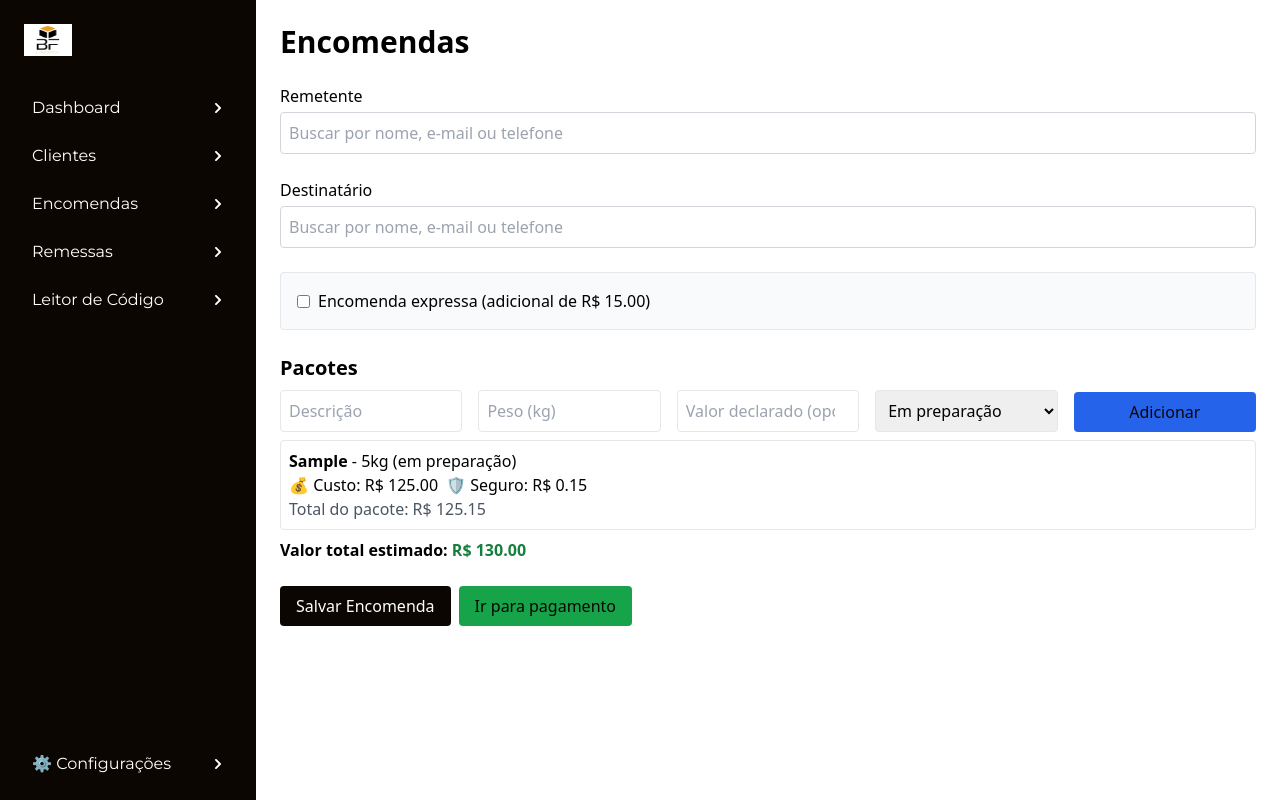
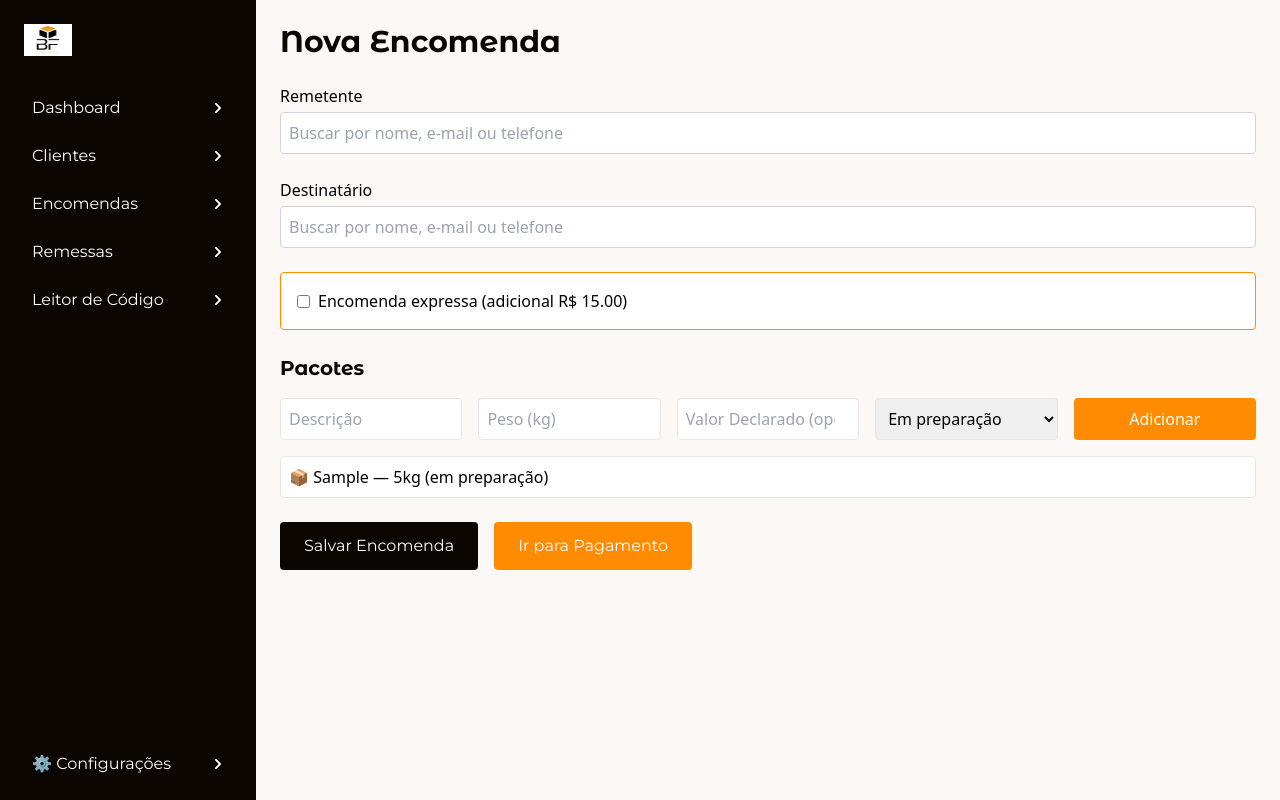
Before and after one commit to blackflightlogistics/blackflight-front, a React (Vite) app: page /admin/encomendas/nova in a window 1280 px wide. Both pictures are taken after typing "Sample", "5", "5" into the empty fields and a click on the button "Adicionar". Built offline with nearby package versions, Linux system fonts and the light colour scheme.

Commit message:
ajuste tela de nova encomenda

```diff
--- a/src/pages/admin/NovaEncomenda.tsx
+++ b/src/pages/admin/NovaEncomenda.tsx
@@ -1,11 +1,10 @@
+// src/pages/admin/NovaEncomenda.tsx
 import { useEffect, useState } from "react";
+import { useNavigate } from "react-router-dom";
 import Sidebar from "../../components/admin/Sidebar";
 import { clienteService, Cliente } from "../../services/clienteService";
 import { remessaService } from "../../services/remessaService";
 import { configService } from "../../services/configService";
-import { useNavigate } from "react-router-dom";
-import dayjs from "dayjs";
-
 import {
   encomendaService,
   Pacote,
@@ -15,6 +14,7 @@ import ClienteForm, {
   ClienteFormData,
 } from "../../components/admin/ClienteForm";
 import ClienteSelect from "../../components/admin/ClienteSelect";
+import dayjs from "dayjs";
 
 function converterEnderecoParaCampos(endereco: string): ClienteFormData {
   const match = endereco.match(/^(.*), (.*) - (.*), (.*) - (.*), (.*)$/);
@@ -31,7 +31,6 @@ function converterEnderecoParaCampos(endereco: string): ClienteFormData {
       cep: "",
     };
   }
-
   return {
     nome: "",
     telefone: "",
@@ -44,27 +43,14 @@ function converterEnderecoParaCampos(endereco: string): ClienteFormData {
     cep: match[6],
   };
 }
+
 function NovaEncomenda() {
   const navigate = useNavigate();
-  const [adicionalExpresso, setAdicionalExpresso] = useState<number>(0);
-
-  const [encomendaExpressa, setEncomendaExpressa] = useState(false);
-  const [dataEnvioExpressa, setDataEnvioExpressa] = useState("");
-  const [precoPorQuilo, setPrecoPorQuilo] = useState<number>(0);
   const [clientes, setClientes] = useState<Cliente[]>([]);
   const [sidebarAberta, setSidebarAberta] = useState(false);
 
-  const [remetenteId, setRemetenteId] = useState<number | undefined>(undefined);
-  const [destinatarioId, setDestinatarioId] = useState<number | undefined>(
-    undefined
-  );
-  const [editandoRemetente, setEditandoRemetente] = useState(false);
-  const [editandoDestinatario, setEditandoDestinatario] = useState(false);
-  const [showRemetenteForm, setShowRemetenteForm] = useState(false);
-  const [showDestinatarioForm, setShowDestinatarioForm] = useState(false);
-  const [valorDeclaradoPacote, setValorDeclaradoPacote] = useState("");
-  const [taxaSeguro, setTaxaSeguro] = useState<number>(0);
-
+  const [remetenteId, setRemetenteId] = useState<number>();
+  const [destinatarioId, setDestinatarioId] = useState<number>();
   const [endereco, setEndereco] = useState({
     rua: "",
     numero: "",
@@ -77,12 +63,21 @@ function NovaEncomenda() {
   const [pacotes, setPacotes] = useState<Pacote[]>([]);
   const [descricaoPacote, setDescricaoPacote] = useState("");
   const [pesoPacote, setPesoPacote] = useState("");
+  const [valorDeclaradoPacote, setValorDeclaradoPacote] = useState("");
   const [statusPacote, setStatusPacote] =
     useState<PacoteStatus>("em preparação");
 
+  const [encomendaExpressa, setEncomendaExpressa] = useState(false);
+  const [dataEnvioExpressa, setDataEnvioExpressa] = useState("");
+  const [precoPorQuilo, setPrecoPorQuilo] = useState<number>(0);
+  const [taxaSeguro, setTaxaSeguro] = useState<number>(0);
+  const [adicionalExpresso, setAdicionalExpresso] = useState<number>(0);
+
+  const [showRemetenteForm, setShowRemetenteForm] = useState(false);
+  const [showDestinatarioForm, setShowDestinatarioForm] = useState(false);
+
   useEffect(() => {
     clienteService.listar().then(setClientes);
-
     configService.carregar().then((conf) => {
       setPrecoPorQuilo(conf.precoPorQuilo);
       setTaxaSeguro(conf.taxaPorSeguro);
@@ -92,7 +87,6 @@ function NovaEncomenda() {
 
   const adicionarPacote = () => {
     if (!descricaoPacote || !pesoPacote) return;
-
     const peso = parseFloat(pesoPacote);
     const declarado = valorDeclaradoPacote
       ? parseFloat(valorDeclaradoPacote)
@@ -110,21 +104,16 @@ function NovaEncomenda() {
       valorDeclarado: declarado,
       valorTotal,
     };
-
     setPacotes([...pacotes, novo]);
     setDescricaoPacote("");
     setPesoPacote("");
+    setValorDeclaradoPacote("");
     setStatusPacote("em preparação");
-    setValorDeclaradoPacote("");
   };
 
   const salvarEncomenda = async () => {
     if (!remetenteId || !destinatarioId || pacotes.length === 0) return;
-
-    const valorPacotes = pacotes.reduce(
-      (soma, p) => soma + (p.valorTotal || 0),
-      0
-    );
+    const valorPacotes = pacotes.reduce((s, p) => s + (p.valorTotal || 0), 0);
     const valorTotal = encomendaExpressa
       ? valorPacotes + adicionalExpresso
       : valorPacotes;
@@ -140,48 +129,12 @@ function NovaEncomenda() {
       dataEnvio: encomendaExpressa ? dataEnvioExpressa : undefined,
     });
 
-    // Agrupar em remessa automaticamente
-    await remessaService.adicionarEncomendaOuCriar(nova, endereco.cidade); // ou endereço.estado ou país fixo se tiver
-
-    setRemetenteId(undefined);
-    setDestinatarioId(undefined);
-    setEndereco({
-      rua: "",
-      numero: "",
-      bairro: "",
-      cidade: "",
-      estado: "",
-      cep: "",
-    });
-    setPacotes([]);
+    await remessaService.adicionarEncomendaOuCriar(nova, endereco.cidade);
+    navigate("/admin/encomendas");
   };
 
-  const salvarNovoCliente = async (
-    form: ClienteFormData,
-    tipo: "remetente" | "destinatario"
-  ) => {
-    const endereco = `${form.rua}, ${form.numero} - ${form.bairro}, ${form.cidade} - ${form.estado}, ${form.cep}`;
-    const novo = await clienteService.adicionar({
-      nome: form.nome,
-      telefone: form.telefone,
-      email: form.email,
-      endereco,
-    });
-    await clienteService.listar().then(setClientes);
-    if (tipo === "remetente") {
-      setRemetenteId(novo.id);
-      setShowRemetenteForm(false);
-    } else {
-      setDestinatarioId(novo.id);
-      setShowDestinatarioForm(false);
-    }
-  };
-
-  const remetenteSelecionado = clientes.find((c) => c.id === remetenteId);
-  const destinatarioSelecionado = clientes.find((c) => c.id === destinatarioId);
-
   return (
-    <div className="flex">
+    <div className="h-screen flex overflow-hidden">
       <button
         className="md:hidden fixed top-4 left-4 z-50 bg-black text-white px-4 py-2 rounded"
         onClick={() => setSidebarAberta(true)}
@@ -194,11 +147,13 @@ function NovaEncomenda() {
         onFechar={() => setSidebarAberta(false)}
       />
 
-      <main className="flex-1 p-6 space-y-6">
-        <h1 className="text-2xl font-bold">Encomendas</h1>
+      <main className="flex-1 overflow-y-auto bg-[#fcf8f5] p-6 space-y-6">
+        <h1 className="pt-10 md:pt-0 text-2xl font-bold font-primary text-black">
+          Nova Encomenda
+        </h1>
 
         {/* Remetente */}
-        <div>
+        <div className="space-y-2">
           <ClienteSelect
             label="Remetente"
             clientes={clientes}
@@ -206,134 +161,74 @@ function NovaEncomenda() {
             onSelect={setRemetenteId}
             onCadastrarNovo={() => {
               setShowRemetenteForm(true);
-              setShowDestinatarioForm(false);
             }}
           />
-          {remetenteId && (
-            <button
-              onClick={() => {
-                setEditandoRemetente(true);
-                setShowRemetenteForm(false);
-              }}
-              className="text-sm text-blue-600 mt-1 hover:underline"
-            >
-              Ver endereço
-            </button>
-          )}
           {showRemetenteForm && (
             <ClienteForm
-              onSubmit={(form) => salvarNovoCliente(form, "remetente")}
-              onCancel={() => setShowRemetenteForm(false)}
-            />
-          )}
-          {editandoRemetente && remetenteSelecionado && (
-            <ClienteForm
-              initialData={{
-                ...converterEnderecoParaCampos(remetenteSelecionado.endereco),
-                nome: remetenteSelecionado.nome,
-                telefone: remetenteSelecionado.telefone,
-                email: remetenteSelecionado.email,
-              }}
               onSubmit={async (form) => {
-                const endereco = `${form.rua}, ${form.numero} - ${form.bairro}, ${form.cidade} - ${form.estado}, ${form.cep}`;
-                await clienteService.atualizar(remetenteId!, {
+                const enderecoStr = `${form.rua}, ${form.numero} - ${form.bairro}, ${form.cidade} - ${form.estado}, ${form.cep}`;
+                const novo = await clienteService.adicionar({
                   nome: form.nome,
                   telefone: form.telefone,
                   email: form.email,
-                  endereco,
+                  endereco: enderecoStr,
                 });
-                await clienteService.listar().then(setClientes);
-                setEditandoRemetente(false);
+                setClientes(await clienteService.listar());
+                setRemetenteId(novo.id);
+                setShowRemetenteForm(false);
               }}
-              onCancel={() => setEditandoRemetente(false)}
+              onCancel={() => setShowRemetenteForm(false)}
             />
           )}
         </div>
 
         {/* Destinatário */}
-        <div>
+        <div className="space-y-2">
           <ClienteSelect
             label="Destinatário"
             clientes={clientes}
             selectedId={destinatarioId}
             onSelect={(id) => {
               setDestinatarioId(id);
-              const selecionado = clientes.find((c) => c.id === id);
-              if (selecionado) {
-                setEndereco(converterEnderecoParaCampos(selecionado.endereco));
+              const cliente = clientes.find((c) => c.id === id);
+              if (cliente) {
+                setEndereco(converterEnderecoParaCampos(cliente.endereco));
               }
             }}
             onCadastrarNovo={() => {
               setShowDestinatarioForm(true);
-              setShowRemetenteForm(false);
             }}
           />
-          {destinatarioId && (
-            <button
-              onClick={() => {
-                setEditandoDestinatario(true);
-                setShowDestinatarioForm(false);
-              }}
-              className="text-sm text-blue-600 mt-1 hover:underline"
-            >
-              Ver endereço
-            </button>
-          )}
           {showDestinatarioForm && (
             <ClienteForm
-              onSubmit={(form) => salvarNovoCliente(form, "destinatario")}
-              onCancel={() => setShowDestinatarioForm(false)}
-            />
-          )}
-          {editandoDestinatario && destinatarioSelecionado && (
-            <ClienteForm
-              initialData={{
-                ...converterEnderecoParaCampos(
-                  destinatarioSelecionado.endereco
-                ),
-                nome: destinatarioSelecionado.nome,
-                telefone: destinatarioSelecionado.telefone,
-                email: destinatarioSelecionado.email,
-              }}
               onSubmit={async (form) => {
                 const enderecoStr = `${form.rua}, ${form.numero} - ${form.bairro}, ${form.cidade} - ${form.estado}, ${form.cep}`;
-                await clienteService.atualizar(destinatarioId!, {
+                const novo = await clienteService.adicionar({
                   nome: form.nome,
                   telefone: form.telefone,
                   email: form.email,
                   endereco: enderecoStr,
                 });
-                await clienteService.listar().then(setClientes);
-                setEndereco({
-                  rua: form.rua,
-                  numero: form.numero,
-                  bairro: form.bairro,
-                  cidade: form.cidade,
-                  estado: form.estado,
-                  cep: form.cep,
-                });
-                setEditandoDestinatario(false);
+                setClientes(await clienteService.listar());
+                setDestinatarioId(novo.id);
+                setShowDestinatarioForm(false);
               }}
-              onCancel={() => setEditandoDestinatario(false)}
+              onCancel={() => setShowDestinatarioForm(false)}
             />
           )}
         </div>
-        {/* Encomenda expressa */}
-        <div className="border rounded p-4 bg-gray-50 space-y-2">
-          <label className="flex items-center gap-2 font-medium">
+
+        {/* Encomenda Expressa */}
+        <div className="border border-orange rounded p-4 bg-white space-y-4">
+          <label className="flex items-center gap-2">
             <input
               type="checkbox"
               checked={encomendaExpressa}
               onChange={(e) => setEncomendaExpressa(e.target.checked)}
             />
-            Encomenda expressa (adicional de R$ {adicionalExpresso.toFixed(2)})
+            Encomenda expressa (adicional R$ {adicionalExpresso.toFixed(2)})
           </label>
-
           {encomendaExpressa && (
-            <div className="flex flex-col gap-1">
-              <label className="text-sm text-gray-600">
-                Data de envio desejada:
-              </label>
             <input
               type="date"
               value={dataEnvioExpressa}
@@ -341,33 +236,14 @@ function NovaEncomenda() {
               className="p-2 border rounded w-64"
               min={dayjs().format("YYYY-MM-DD")}
             />
-            </div>
           )}
         </div>
-        {/* Endereço de Entrega */}
-        {destinatarioId && (
-          <div className="grid md:grid-cols-2 gap-4">
-            {["rua", "numero", "bairro", "cidade", "estado", "cep"].map(
-              (campo) => (
-                <input
-                  key={campo}
-                  name={campo}
-                  placeholder={campo[0].toUpperCase() + campo.slice(1)}
-                  value={endereco[campo as keyof typeof endereco]}
-                  onChange={(e) =>
-                    setEndereco({ ...endereco, [campo]: e.target.value })
-                  }
-                  className="p-2 border rounded"
-                />
-              )
-            )}
-          </div>
-        )}
 
         {/* Pacotes */}
-        <div className="space-y-2">
-          <h2 className="text-lg font-semibold">Pacotes</h2>
-          <div className="grid md:grid-cols-5 gap-4 items-end">
+        <div className="space-y-4">
+          <h2 className="text-lg font-bold font-primary text-black">Pacotes</h2>
+
+          <div className="grid md:grid-cols-5 gap-4">
             <input
               placeholder="Descrição"
               className="p-2 border rounded"
@@ -382,7 +258,7 @@ function NovaEncomenda() {
               onChange={(e) => setPesoPacote(e.target.value)}
             />
             <input
-              placeholder="Valor declarado (opcional)"
+              placeholder="Valor Declarado (opcional)"
               type="number"
               className="p-2 border rounded"
               value={valorDeclaradoPacote}
@@ -401,69 +277,36 @@ function NovaEncomenda() {
             </select>
             <button
               onClick={adicionarPacote}
-              className="px-4 py-2 bg-blue-600 text-black rounded hover:opacity-90"
+              className="px-4 py-2 bg-orange text-white rounded hover:opacity-90"
             >
               Adicionar
             </button>
           </div>
 
-          {pacotes.length > 0 && (
-            <>
-              <ul className="space-y-2 mt-2">
+          <ul className="space-y-2">
             {pacotes.map((p) => (
-                  <li key={p.id} className="p-2 bg-white rounded border">
-                    <p>
-                      <strong>{p.descricao}</strong> - {p.peso}kg ({p.status})
-                      <br />
-                      💰 Custo: R$ {p.valorCalculado.toFixed(2)}
-                      {p.valorDeclarado !== undefined &&
-                        p.valorDeclarado > 0 && (
-                          <span className="ml-2">
-                            🛡️ Seguro: R${" "}
-                            {(p.valorDeclarado * (taxaSeguro / 100)).toFixed(2)}
-                          </span>
-                        )}
-                      <p className="text-sm text-gray-600">
-                        Total do pacote: R$ {p.valorTotal?.toFixed(2)}
-                      </p>
-                    </p>
+              <li key={p.id} className="p-2 bg-white border rounded">
+                📦 {p.descricao} — {p.peso}kg ({p.status})
               </li>
             ))}
           </ul>
-
-              {/* Total estimado */}
-              <p className="mt-2 text-sm font-semibold">
-                Valor total estimado:{" "}
-                <span className="text-green-700">
-                  R${" "}
-                  {pacotes
-                    .reduce(
-                      (soma, p) =>
-                        soma + p.valorCalculado + (p.valorDeclarado || 0),
-                      0
-                    )
-                    .toFixed(2)}
-                </span>
-              </p>
-            </>
-          )}
         </div>
 
+        <div className="flex flex-col md:flex-row md:justify-start gap-4 mt-6">
           <button
             onClick={salvarEncomenda}
-          className="mt-4 px-4 py-2 bg-black text-white rounded hover:opacity-80 mr-2"
+            className="px-6 py-3 bg-black text-white rounded hover:opacity-80 font-secondary text-sm"
           >
             Salvar Encomenda
           </button>
 
-        {/* Botão de pagamento */}
           <button
             onClick={async () => {
-            if (!remetenteId || !destinatarioId || pacotes.length === 0) return;
+              if (!remetenteId || !destinatarioId || pacotes.length === 0)
+                return;
 
               const valorTotal = pacotes.reduce(
-              (soma, p) =>
-                soma + (p.valorCalculado || 0) + (p.valorDeclarado || 0),
+                (soma, p) => soma + (p.valorTotal || 0),
                 0
               );
 
@@ -474,6 +317,8 @@ function NovaEncomenda() {
                 status: "em preparação",
                 pacotes,
                 valorTotal,
+                expressa: encomendaExpressa,
+                dataEnvio: encomendaExpressa ? dataEnvioExpressa : undefined,
               });
 
               await remessaService.adicionarEncomendaOuCriar(
@@ -482,10 +327,11 @@ function NovaEncomenda() {
               );
               navigate(`/admin/encomendas/${nova.id}/pagamento`);
             }}
-          className="mt-2 px-4 py-2 bg-green-600 text-black rounded hover:opacity-80"
+            className="px-6 py-3 bg-orange text-white rounded hover:opacity-80 font-secondary text-sm"
           >
-          Ir para pagamento
+            Ir para Pagamento
           </button>
+        </div>
       </main>
     </div>
   );
```
Lines whose indentation alone changed are shown as unchanged.
